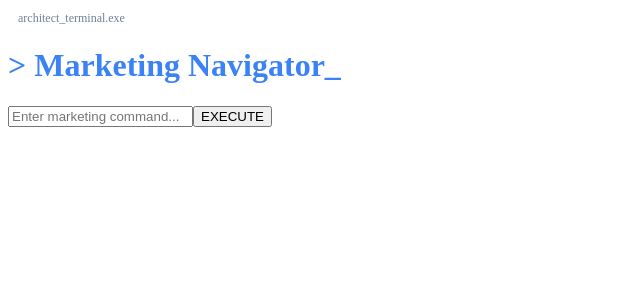
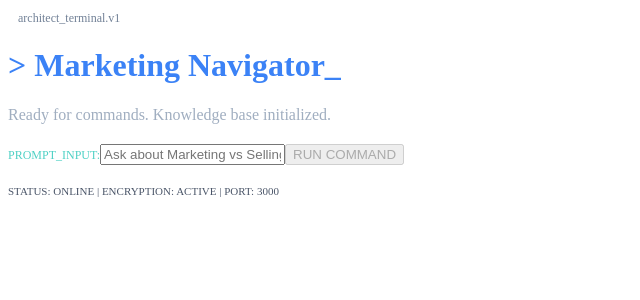
Before and after one commit to talll77-byte/marketing-exam, a Next.js app in the folder marketing-navigator/: page / in a window 1280 px wide. Shown: the top 300 px of the page, without its empty margins (0-640 px from the left). Built offline with nearby package versions, Linux system fonts and the light colour scheme.

Commit message:
Update page.js

```diff
--- a/marketing-navigator/app/page.js
+++ b/marketing-navigator/app/page.js
@@ -7,47 +7,65 @@ export default function Page() {
   const [loading, setLoading] = useState(false);
 
   const handleExecute = async () => {
+    if (!input) return;
     setLoading(true);
+    setResponse(''); // ניקוי תשובה קודמת
+
     try {
       const res = await fetch('/api/generate', {
         method: 'POST',
+        headers: { 'Content-Type': 'application/json' },
         body: JSON.stringify({ prompt: input }),
       });
+
       const data = await res.json();
-      setResponse(data.message || data.error);
+
+      if (data.success) {
+        setResponse(data.message);
+      } else {
+        setResponse("ERROR: " + (data.error || "Unknown system failure"));
+      }
     } catch (err) {
-      setResponse("Error connecting to system.");
+      setResponse("CRITICAL ERROR: Connection to Architect-Mainframe lost.");
+    } finally {
+      setLoading(false);
     }
-    setLoading(false);
   };
 
   return (
     <div className="window">
       <div className="title-bar">
         <div className="dot r"></div><div className="dot y"></div><div className="dot g"></div>
-        <span style={{fontSize: '12px', color: '#718096', marginLeft: '10px'}}>architect_terminal.exe</span>
+        <span style={{fontSize: '12px', color: '#718096', marginLeft: '10px'}}>architect_terminal.v1</span>
       </div>
 
       <div className="content">
         <h1 style={{color: '#3b82f6'}}>> Marketing Navigator_</h1>
+        <p style={{color: '#a0aec0', marginBottom: '20px'}}>Ready for commands. Knowledge base initialized.</p>
 
         <div style={{marginTop: '20px'}}>
+          <label style={{fontSize: '12px', color: '#4fd1c5'}}>PROMPT_INPUT:</label>
           <input
             value={input}
             onChange={(e) => setInput(e.target.value)}
-            placeholder="Enter marketing command..."
+            onKeyPress={(e) => e.key === 'Enter' && handleExecute()}
+            placeholder="Ask about Marketing vs Selling, Supply & Demand..."
           />
-          <button onClick={handleExecute} disabled={loading}>
-            {loading ? 'EXECUTING...' : 'EXECUTE'}
+          <button onClick={handleExecute} disabled={loading || !input}>
+            {loading ? 'EXECUTING... [7%]' : 'RUN COMMAND'}
           </button>
         </div>
 
         {response && (
-          <div style={{marginTop: '20px', padding: '15px', background: '#0f172a', border: '1px solid #334155'}}>
-            <p style={{color: '#4fd1c5'}}>// SYSTEM_RESPONSE:</p>
-            <p>{response}</p>
+          <div style={{marginTop: '25px', padding: '15px', background: '#0f172a', border: '1px solid #334155', borderRadius: '4px'}}>
+            <p style={{color: '#4fd1c5', margin: '0 0 10px 0'}}>// SYSTEM_OUTPUT:</p>
+            <p style={{lineHeight: '1.6', color: '#f8fafc'}}>{response}</p>
           </div>
         )}
+
+        <div style={{marginTop: '20px', fontSize: '11px', color: '#4a5568'}}>
+          STATUS: ONLINE | ENCRYPTION: ACTIVE | PORT: 3000
+        </div>
       </div>
     </div>
   );
```
